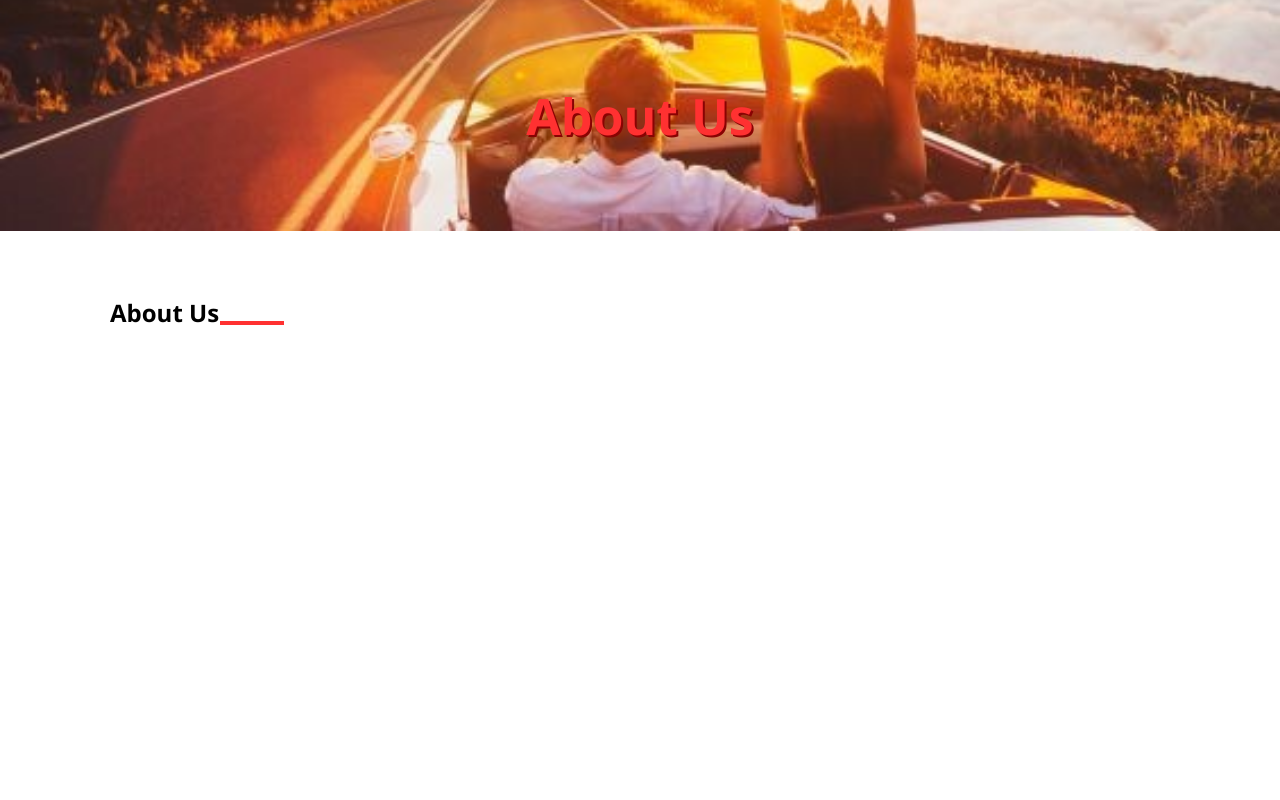
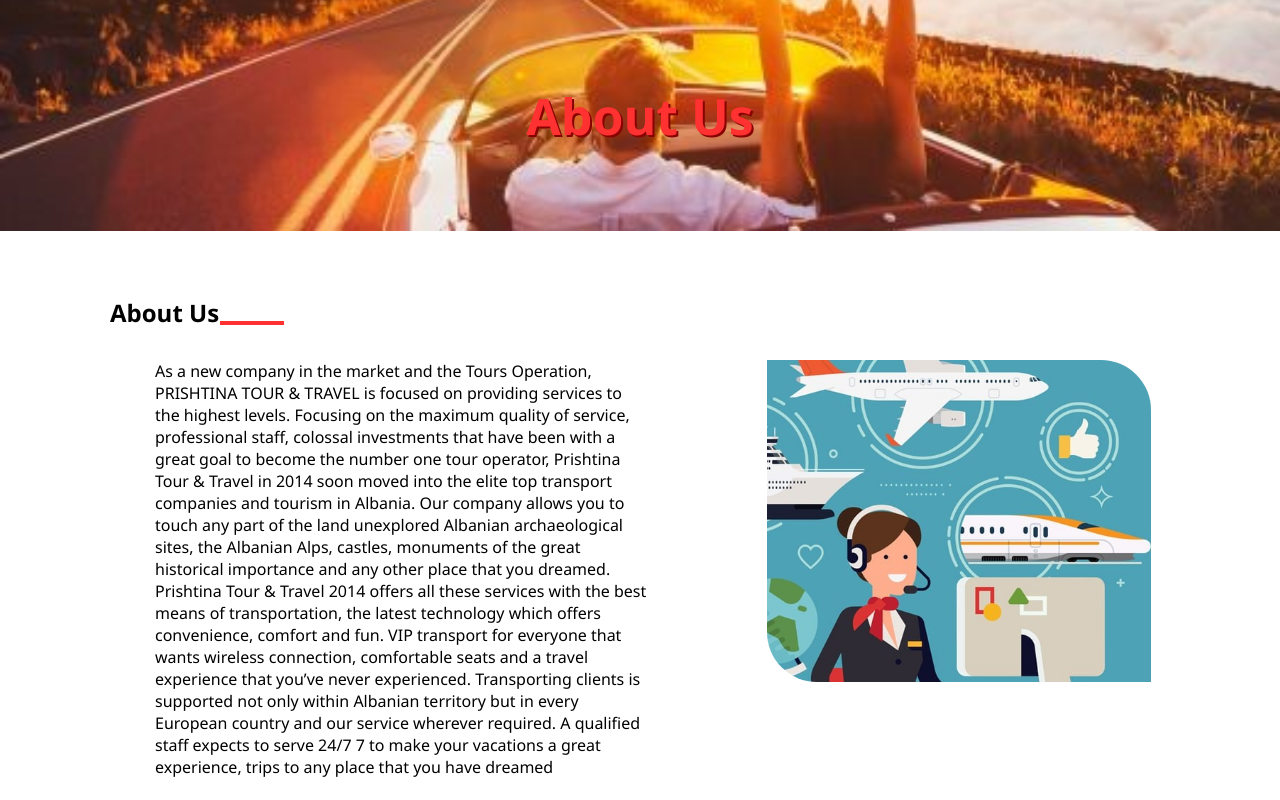
Before and after one commit to bleonjusufi/Agjensioni-Turistik, a React (Create React App) app in the folder frontend/: page /about in a window 1280 px wide. Shown: the part 204-1004 px from the top of the page. Before the commit the page ends 800 px from the top, so only its background shows below. Built offline with nearby package versions, Linux system fonts and the light colour scheme.

Commit message:
about us css updates

```diff
--- a/frontend/src/Components/CSS/aboutUs.css
+++ b/frontend/src/Components/CSS/aboutUs.css
@@ -18,3 +18,27 @@
     border: 2px solid #ff3131;
     margin-left: 220px;
 }
+.column3 {
+    float: left;
+    width: 50%;
+    padding: 10px;
+    height: 300px;
+  }
+
+  /* Clear floats after the columns */
+  .row3:after {
+    content: "";
+    display: table;
+    clear: both;
+  }
+  .row3{
+    width: 80%;
+    margin-left: 165px;
+    padding-bottom: 150px;
+  }
+  .agent{
+    width: 78%;
+    border-top-right-radius: 50px 50px;
+    border-bottom-left-radius: 50px 50px;
+    margin-left: 100px;
+  }
--- a/frontend/src/Components/Pages/About.jsx
+++ b/frontend/src/Components/Pages/About.jsx
@@ -1,6 +1,7 @@
 import React from "react";
 import Header from "./Header";
 import aboutUs from '../Images/aboutus3.jpg';
+import about from '../Images/about.jpg';
 import '../CSS/aboutUs.css';
 
 function About() {
@@ -18,8 +19,27 @@
             <hr className="aboutus"/>
             </div>
 
-            <div className="about-info">
+            <div className="about-info row3">
+                <div className="column3">
 
+                    <p>
+                      As a new company in the market and the Tours Operation,
+                      PRISHTINA TOUR & TRAVEL is focused on providing services to the highest levels.
+                      Focusing on the maximum quality of service, professional staff,
+                      colossal investments that have been with a great goal to become the number one tour operator,
+                      Prishtina Tour & Travel in 2014 soon moved into the elite top transport companies and tourism in Albania.
+                      Our company allows you to touch any part of the land unexplored Albanian archaeological sites,
+                      the Albanian Alps, castles, monuments of the great historical importance and any other place that you dreamed.
+                      Prishtina Tour & Travel 2014 offers all these services with the best means of transportation, the latest technology which offers convenience,
+                      comfort and fun. VIP transport for everyone that wants wireless connection, comfortable seats and a travel experience that you’ve
+                      never experienced. Transporting clients is supported not only within Albanian territory but in every European country and our service
+                      wherever required. A qualified staff expects to serve 24/7 7 to make your vacations a great experience,
+                      trips to any place that you have dreamed
+                    </p>
+                </div>
+                <div className="column3">
+                  <img src={about} alt="about" className="agent"/>
+                </div>
             </div>
          </div>
      </>
```
Also changed, not shown: frontend/src/Components/Images/about.jpg (added).
